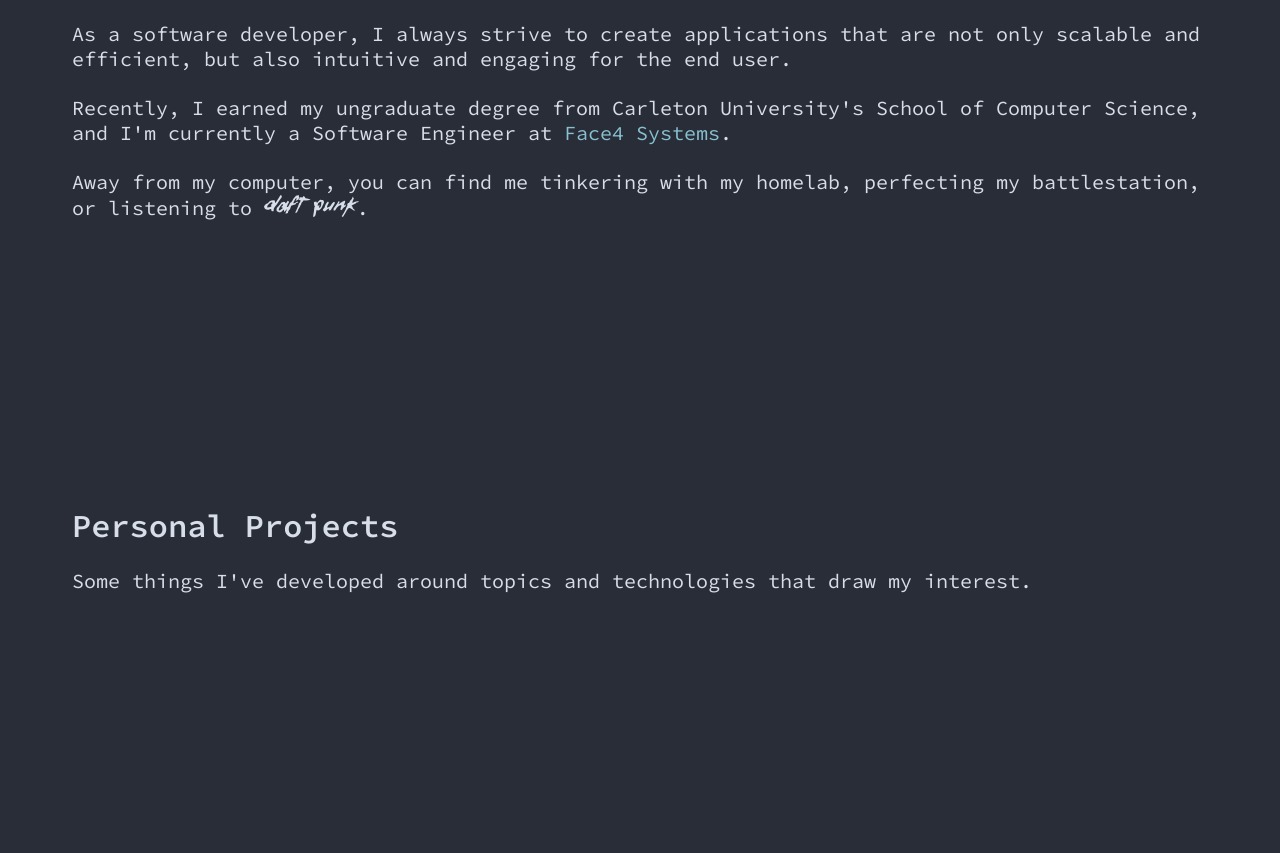
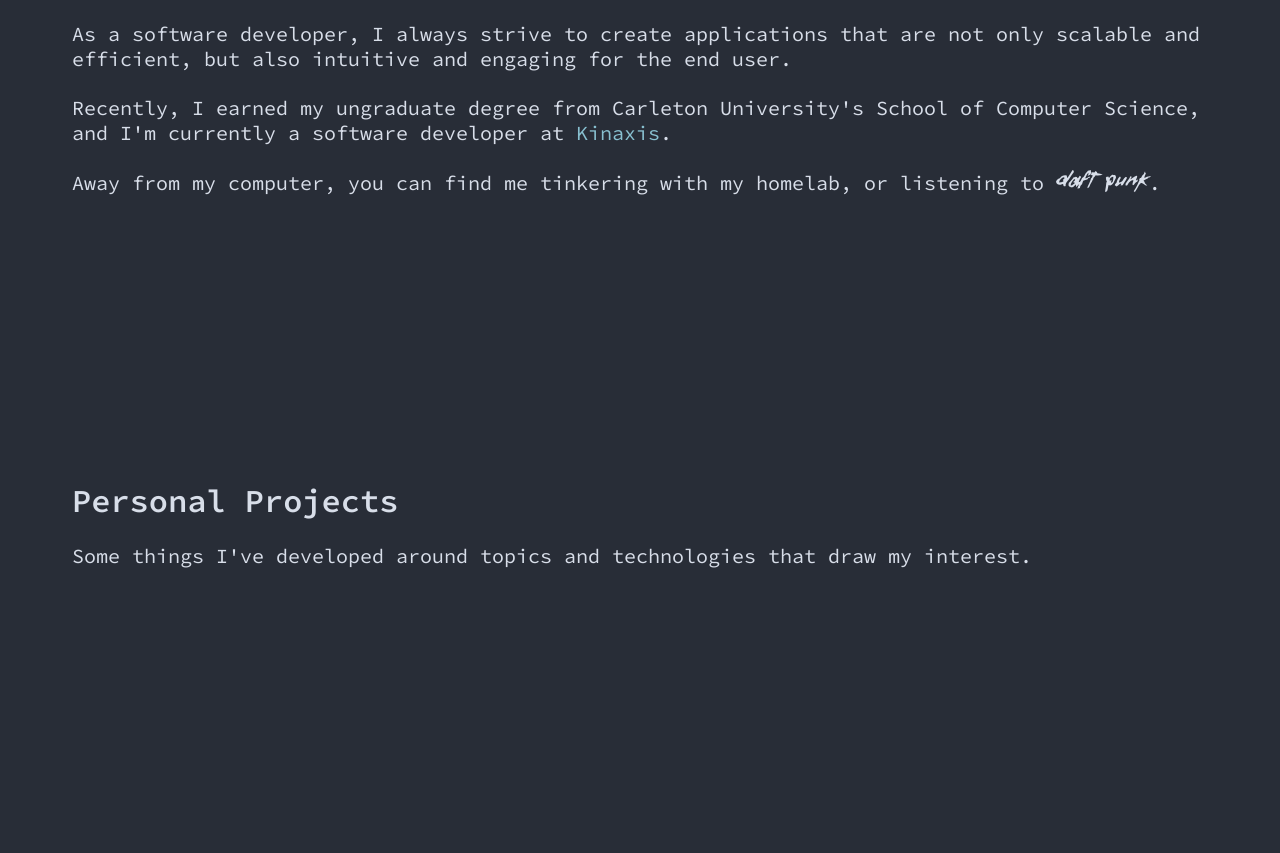
Before and after one commit to shaunmoini/shaunmoini.github-io, a plain HTML site: page index.html in a window 1280 px wide. Shown: the part 983-1836 px from the top of the page. Drawn offline with Linux system fonts and the light colour scheme; no server answers; a web font is replaced by a local one.

Commit message:
update about section

```diff
--- a/index.html
+++ b/index.html
@@ -76,11 +76,10 @@
       </p>
       <p class="subtitle">
         Recently, I earned my ungraduate degree from Carleton University's School of Computer Science, and I'm currently
-        a Software Engineer at <a class="underline-from-left" href="https://face4systems.com/" target="_blank">Face4
-        Systems</a>.
+        a software developer at <a class="underline-from-left" href="https://www.kinaxis.com/" target="_blank">Kinaxis</a>.
       </p>
       <p class="subtitle">
-        Away from my computer, you can find me tinkering with my homelab, perfecting my battlestation, or listening to
+        Away from my computer, you can find me tinkering with my homelab, or listening to
         <span id="daft-punk">Daft Punk</span>.
       </p>
     </div>
```
